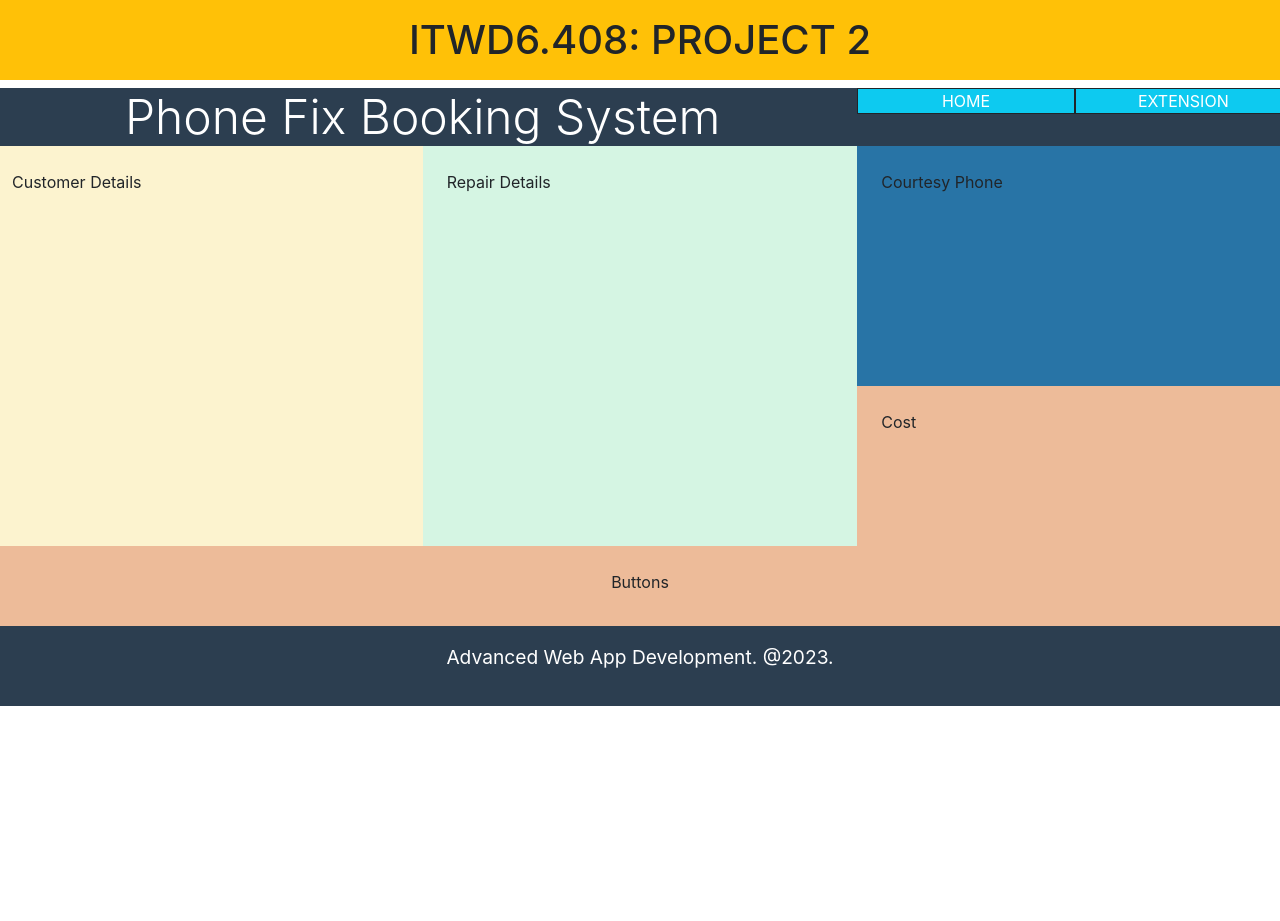
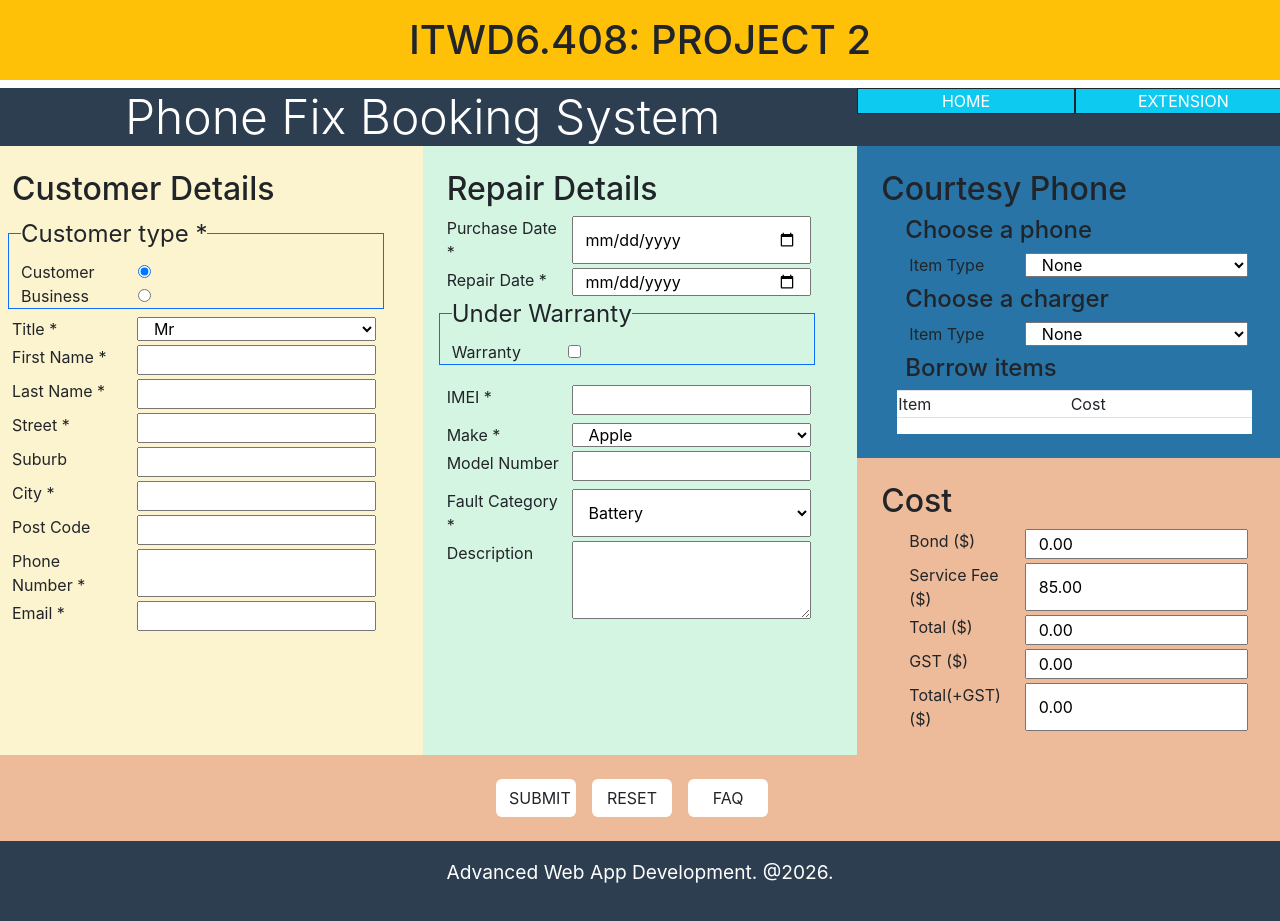
Before and after one commit to ParadoxPrime/project2, a React (Create React App) app: page / in a window 1280 px wide. Before the commit the page ends 800 px from the top, so only its background shows below. Built offline with nearby package versions, Linux system fonts and the light colour scheme.

Commit message:
inputs and comp improvements

```diff
--- a/src/my-components/Footer.js
+++ b/src/my-components/Footer.js
@@ -13,7 +13,7 @@ function Footer() {
     //Component UI: HTML Rendering
     return(<>
         <footer style={footerStyle}>
-            <p className='text-center'>Advanced Web App Development. @2023.</p>
+            <p className='text-center'>Advanced Web App Development. @2026.</p>
         </footer>
     </>);
 }
--- a/src/my-components/FormCost.js
+++ b/src/my-components/FormCost.js
@@ -15,6 +15,15 @@ function FormCost() {
             <label className="col-12 col-md-12 col-lg-4">Total ($)</label>
             <input className="col-12 col-md-12 col-lg-7" type="number" value="0.00" readonly />
         </div>
+
+        <div class="row mt-1 ms-3">
+            <label className="col-12 col-md-12 col-lg-4">GST ($)</label>
+            <input className="col-12 col-md-12 col-lg-7" type="number" value="0.00" readonly />
+        </div>
+        <div class="row mt-1 ms-3">
+            <label className="col-12 col-md-12 col-lg-4">Total(+GST) ($)</label>
+            <input className="col-12 col-md-12 col-lg-7" type="number" value="0.00" readonly />
+        </div>
     </>);
 }
 //Export this component to the entire app, can be re-used or hooked into other Components
--- a/src/my-components/FormCustomerDetail.js
+++ b/src/my-components/FormCustomerDetail.js
@@ -45,6 +45,25 @@ function FormCustomerDetail() {
             <label className="col-12 col-md-12 col-lg-4">Suburb</label>
             <input className="col-12 col-md-12 col-lg-7" type="text" />
         </div>
+
+        <div className="row mt-1">
+            <label className="col-12 col-md-12 col-lg-4">City *</label>
+            <input className="col-12 col-md-12 col-lg-7" type="text" required/>
+        </div>
+        <div className="row mt-1">
+            <label className="col-12 col-md-12 col-lg-4">Post Code</label>
+            <input className="col-12 col-md-12 col-lg-7" type="text" />
+        </div>
+        <div className="row mt-1">
+            <label className="col-12 col-md-12 col-lg-4">Phone Number *</label>
+            <input className="col-12 col-md-12 col-lg-7" type="text" required/>
+        </div>
+        <div className="row mt-1">
+            <label className="col-12 col-md-12 col-lg-4">Email *</label>
+            <input className="col-12 col-md-12 col-lg-7" type="email" required/>
+        </div>
+
+
     </>);
 }
 //Export this component to the entire app, can be re-used or hooked into other Components
--- a/src/my-components/FormRepairDetail.js
+++ b/src/my-components/FormRepairDetail.js
@@ -26,6 +26,38 @@ return(<>
         <label className="col-12 col-md-12 col-lg-4">IMEI *</label>
         <input className="col-12 col-md-12 col-lg-7" type="number" required />
     </div>
+    <div className="row mt-2">
+        <label className="col-12 col-md-12 col-lg-4">Make *</label>
+        <select className="col-12 col-md-12 col-lg-7">
+            <option value="Apple" selected>Apple</option>
+            <option value="LG">LG</option>
+            <option value="Motorola">Motorola</option>
+            <option value="Nokia">Nokia</option>
+            <option value="Samsung">Samsung</option>
+            <option value="Sony">Sony</option>
+            <option value="Other">Other</option>
+        </select>
+    </div>
+    <div className="row mt-1">
+        <label className="col-12 col-md-12 col-lg-4">Model Number</label>
+        <input className="col-12 col-md-12 col-lg-7" type="text"/>
+    </div>
+    <div className="row mt-2">
+        <label className="col-12 col-md-12 col-lg-4">Fault Category *</label>
+        <select className="col-12 col-md-12 col-lg-7">
+            <option value="Battery" selected>Battery</option>
+            <option value="Screen">Screen</option>
+            <option value="Charging">Charging</option>
+            <option value="SD-Storage">SD-Storage</option>
+            <option value="Software">Software</option>
+            <option value="Other">Other</option>
+        </select>
+    </div>
+
+    <div className="row mt-1">
+        <label className="col-12 col-md-12 col-lg-4">Description</label>
+        <textarea className="col-12 col-md-12 col-lg-7" rows="3"></textarea>
+    </div>
     </>);
 }
 //Export this component to the entire app, can be re-used or hooked into other Components
--- a/src/my-components/Home.js
+++ b/src/my-components/Home.js
@@ -1,3 +1,10 @@
+//Import dependancy components
+import FormCustomerDetail from './FormCustomerDetail';
+import FormRepairDetail from './FormRepairDetail';
+import FormCourtesyPhone from './FormCourtesyPhone';
+import FormCost from './FormCost';
+import FormButtons from './FormButtons';
+
 //Function Component
 function Home() {
     //Component UI: HTML Rendering
@@ -5,28 +12,28 @@ function Home() {
         <form className="row" style={{minHeight: '60vh'}}>
             {/*Customner Details*/}
             <div className="col-12 col-lg-4 p-4 m-0"
-            style={{minHeight:'30vh', backgroundColor:'#FCF3CF'}}> Customer Details
+            style={{minHeight:'30vh', backgroundColor:'#FCF3CF'}}> <FormCustomerDetail />
             </div>
 
             {/*Repair Details*/}
             <div className="col-12 col-lg-4 p-4 m-0"
-            style={{minHeight:'30vh', backgroundColor:'#D5F5E3'}}>Repair Details
+            style={{minHeight:'30vh', backgroundColor:'#D5F5E3'}}> <FormRepairDetail />
             </div>
 
             {/*Courtesy Phone & Cost*/}
             <div className="col-12 col-lg-4 p-0 m-0">
                 {/*Courtesy phone*/}
                 <div className="p-4"
-                style={{minHeight:'30vh', backgroundColor:'#2874A6'}}>Courtesy Phone
+                style={{minHeight:'30vh', backgroundColor:'#2874A6'}}> <FormCourtesyPhone />
                 </div>
 
                 {/*Cost*/}
-                <div className="p-4" style={{minHeight:'20vh', backgroundColor:'#EDBB99'}}>Cost
+                <div className="p-4" style={{minHeight:'20vh', backgroundColor:'#EDBB99'}}> <FormCost />
                 </div>
             </div>
 
             {/*Button area*/}
-            <div className="p-4 text-center" style={{minHeight: '10vh', backgroundColor: '#EDBB99'}}>Buttons
+            <div className="p-4 text-center" style={{minHeight: '10vh', backgroundColor: '#EDBB99'}}> <FormButtons />
             </div>
         </form>
     </>);
```
